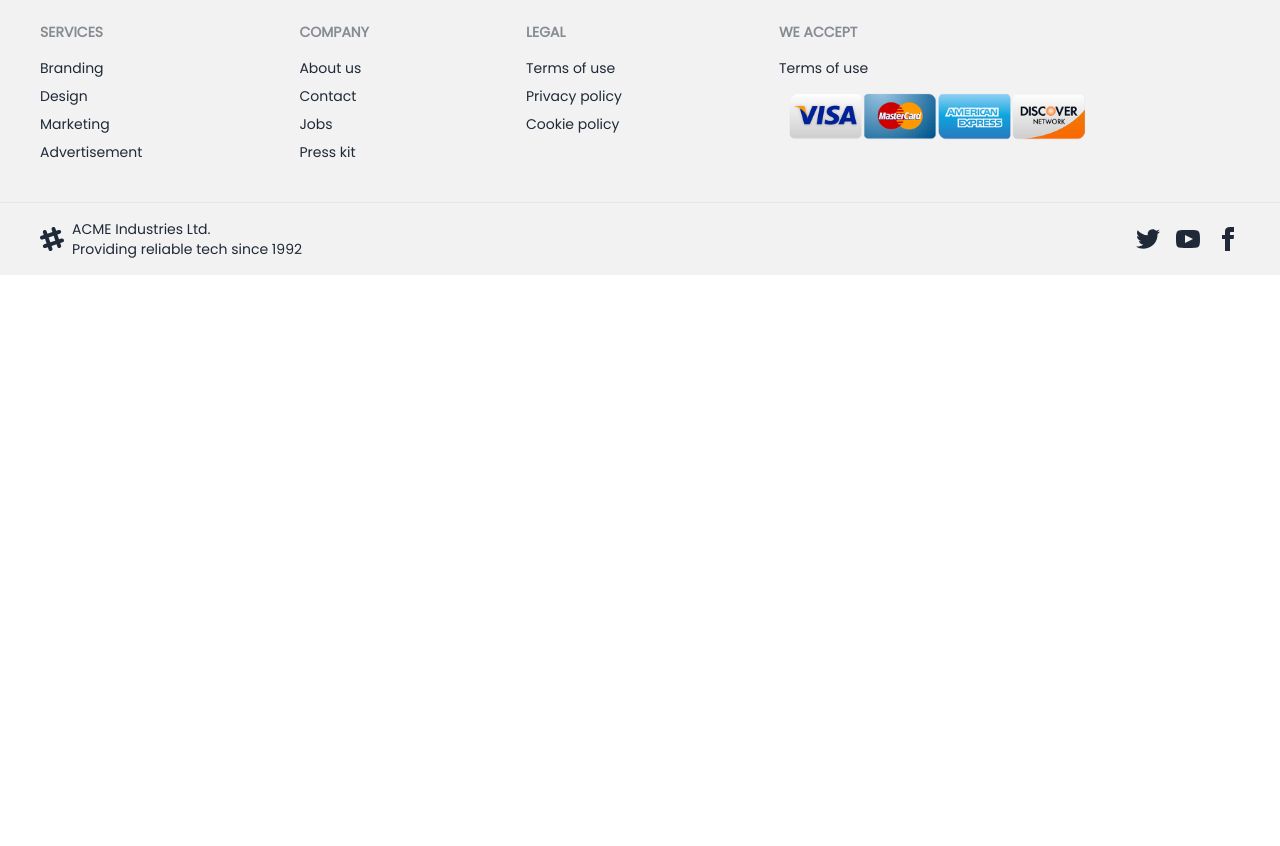
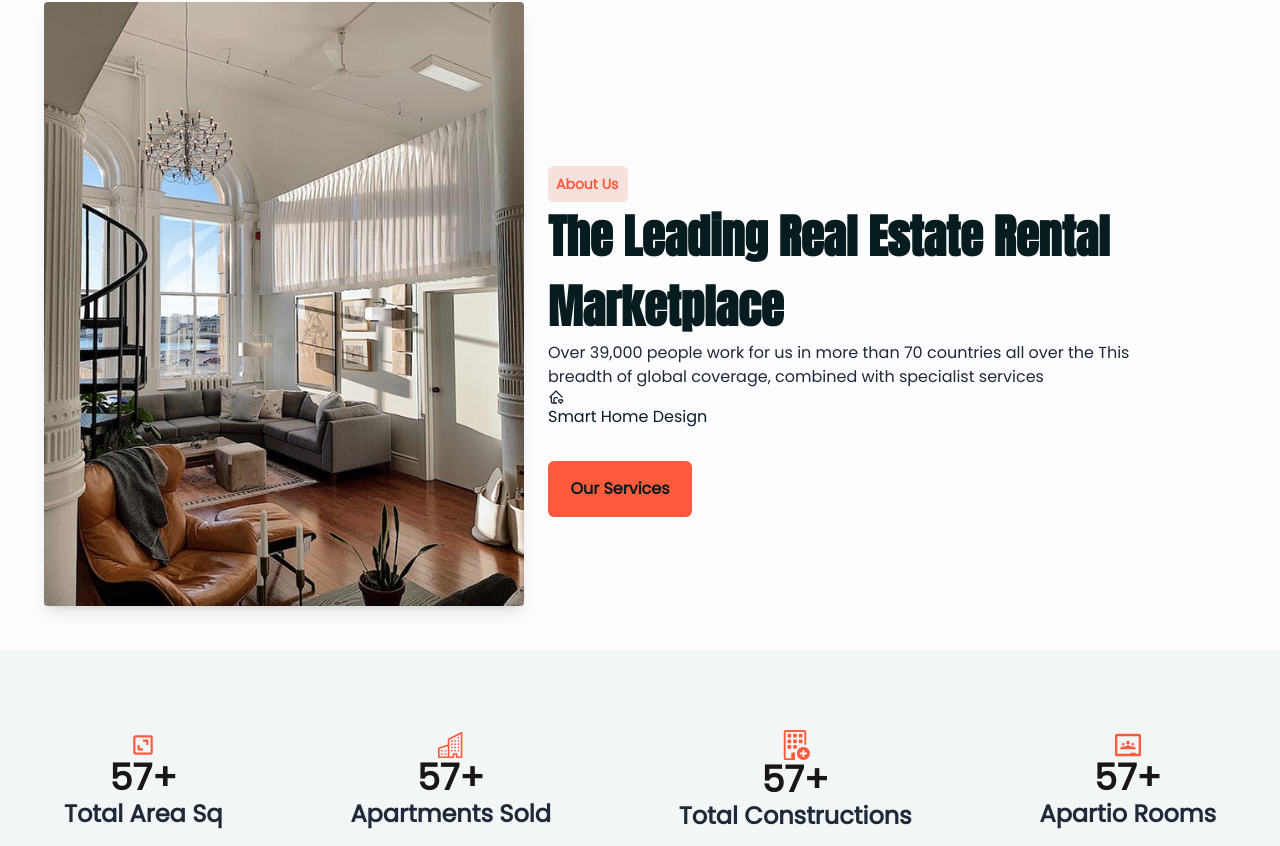
Before and after one commit to joy-sarkar/HouseR-realstate-projects, a React (Vite) app: page / in a window 1280 px wide. Shown: the part 614-1460 px from the top of the page. Before the commit the page ends 889 px from the top, so only its background shows below. Built offline with nearby package versions, Linux system fonts and the light colour scheme.

Commit message:
about us section added

```diff
--- a/src/Components/About/About.jsx
+++ b/src/Components/About/About.jsx
@@ -1,14 +1,37 @@
-
-import {aboutData} from "../static"
+import { aboutData } from "..";
+import about_img from "../../assets/about_section_Img.jpg";
 const About = () => {
-    console.log(aboutData)
+//   console.log("Inside data", aboutData[0].microFeature);
   return (
-        <section>
+    <section className="bg-[#fdfdff] flex">
+      <div className=" py-11 pl-11">
+        <img
+          src={about_img}
+          className="shadow-lg w-[30rem] object-cover rounded"
+          alt=""
+        />
+      </div>
+      <div className="w-1/2 relative">
+        <div className="textContainer absolute top-44 left-6">
+          <p className="text-sm text-[#ff5a3c] bg-[#e2766338] w-20 p-2 rounded-md font-semibold mt-8">
+            {aboutData[0].topTitle}
+          </p>
+          <h1 className="text-[2.9rem] font-black font-anton text-[#071c1f]">
+            {aboutData[0].title}
+          </h1>
+          <p>{aboutData[0].subTitle}</p>
+          <div className="grid grid-cols-2">
+            {aboutData[0].microFeature.map((item) => (
+              <div key={item.id}>
                 <div>
-        <h1>about</h1>
+                    {item.icon}
                 </div>
-            <div>
-
+                <p className="text-[#071c1f]">{item.text}</p>
+              </div>
+            ))}
+          </div>
+          <button className="bg-[#ff5a3c] text-[#071c1f] w-36 mt-8 p-4 rounded-md font-semibold">Our Services</button>
+        </div>
       </div>
     </section>
   );
--- /dev/null
+++ b/src/Components/Home/Counter/Counter.jsx
@@ -0,0 +1,104 @@
+import { useState, useEffect } from "react";
+import { SiGoogleclassroom } from "react-icons/si";
+import { BsBuildings, BsBuildingAdd } from "react-icons/bs";
+import { BiArea } from "react-icons/bi";
+
+function Counter({ area, apartment, construction, room }) {
+  const [totalArea, setTotalArea] = useState(0);
+  const [totalApartment, setTotalApartment] = useState(0);
+  const [totalConstruction, setTotalConstruction] = useState(0);
+  const [totalRoom, setTotalRoom] = useState(0);
+
+  useEffect(() => {
+    let areaCounter;
+
+    if (totalArea < area) {
+      areaCounter = setInterval(() => {
+        setTotalArea((prevCount) => prevCount + 1);
+      }, 100); // Change this to control the speed of counting (in milliseconds)
+    }
+
+    return () => {
+      clearInterval(areaCounter);
+    };
+  }, [totalArea, area]);
+  //   apartment counter
+  useEffect(() => {
+    let apartmentCounter;
+
+    if (totalApartment < apartment) {
+      apartmentCounter = setInterval(() => {
+        setTotalApartment((prevCount) => prevCount + 1);
+      }, 100); // Change this to control the speed of counting (in milliseconds)
+    }
+
+    return () => {
+      clearInterval(apartmentCounter);
+    };
+  }, [totalApartment, apartment]);
+  //   construction counter
+  useEffect(() => {
+    let constructionCounter;
+
+    if (totalConstruction < construction) {
+      constructionCounter = setInterval(() => {
+        setTotalConstruction((prevCount) => prevCount + 1);
+      }, 100); // Change this to control the speed of counting (in milliseconds)
+    }
+
+    return () => {
+      clearInterval(constructionCounter);
+    };
+  }, [totalApartment, apartment]);
+  //   Rooms Counter
+  useEffect(() => {
+    let roomCounter;
+
+    if (totalRoom < room) {
+      roomCounter = setInterval(() => {
+        setTotalRoom((prevCount) => prevCount + 1);
+      }, 100); // Change this to control the speed of counting (in milliseconds)
+    }
+
+    return () => {
+      clearInterval(roomCounter);
+    };
+  }, [totalRoom, room]);
+
+  return (
+    <section className="bg-[#f2f6f7] px-16">
+      <div className="counterContent md:flex justify-between py-20">
+        <div className="flex flex-col justify-center items-center">
+          <BiArea color="#ff5a3c" size={26} />
+          <h1 className="font-extrabold text-4xl text-[#181717]">
+            {totalArea}+
+          </h1>
+          <h3 className="font-bold text-2xl">Total Area Sq</h3>
+        </div>
+        <div className="flex flex-col justify-center items-center">
+          <BsBuildings color="#ff5a3c" size={26} />
+          <h1 className="font-extrabold text-4xl text-[#181717]">
+            {totalApartment}+
+          </h1>
+          <h3 className="font-bold text-2xl">Apartments Sold</h3>
+        </div>
+        <div className="flex flex-col justify-center items-center">
+          <BsBuildingAdd  color="#ff5a3c" size={30} />
+          <h1 className="font-extrabold text-4xl text-[#181717]">
+            {totalConstruction}+
+          </h1>
+          <h3 className="font-bold text-2xl">Total Constructions</h3>
+        </div>
+        <div className="flex flex-col justify-center items-center">
+          <SiGoogleclassroom color="#ff5a3c" size={26} />
+          <h1 className="font-extrabold text-4xl text-[#181717]">
+            {totalRoom}+
+          </h1>
+          <h3 className="font-bold text-2xl">Apartio Rooms</h3>
+        </div>
+      </div>
+    </section>
+  );
+}
+
+export default Counter;
--- a/src/Components/Home/HeroSection.jsx
+++ b/src/Components/Home/HeroSection.jsx
@@ -4,7 +4,7 @@ import "swiper/css/navigation";
 // import "./styles.css";
 import { AiOutlineArrowLeft, AiOutlineArrowRight } from "react-icons/ai";
 import {IoHome} from "react-icons/io5";
-import { SliderData } from "../static";
+import { SliderData } from "..";
 import { Autoplay, Navigation } from "swiper/modules";
 const HeroSection = () => {
   // lg:max-w-screen-2xl
@@ -25,16 +25,17 @@ const HeroSection = () => {
           }}
         >
           {SliderData.map((item) => (
+            // console.log("unick id",item.id)
             <div key={item.id}>
               {/* h-4/5 */}
-              <SwiperSlide className="relative ">
+              <SwiperSlide key={item.id} className="relative ">
                 <div className="px-[2rem]">
                   <div>
                     <div className="absolute top-[9rem] left-[8.8rem] flex ">
                       <IoHome style={{ color: "#ff5a3c" }}/>
                     <p className="ml-2 text-[#ff5a3c]">{item.topTitle}</p>
                     </div>
-                    <h2 className="text-[2.8rem] w-[27rem] font-black	text-[#071c1f] absolute top-[10rem] left-[8.6rem] text-wrap">
+                    <h2 className="text-[2.8rem] w-[27rem] font-md	text-[#071c1f] font-anton absolute top-[11rem] left-[8.6rem] text-wrap">
                       {item.title}
                     </h2>
                     <p className="absolute text-[#ff5a3c] text-md top-[20rem] w-[28rem] left-[8.6rem]">{item.subTitle}</p>
--- a/src/Components/Home/Home.jsx
+++ b/src/Components/Home/Home.jsx
@@ -1,10 +1,12 @@
 import About from "../About/About";
+import Counter from "./Counter/Counter";
 import HeroSection from "./HeroSection";
 const Home = () => {
   return (
     <div>
       <HeroSection />
       <About/>
+      <Counter area={60} apartment={80} construction={60} room={90}/>
     </div>
   );
 };
--- /dev/null
+++ b/src/Components/index.js
@@ -0,0 +1,89 @@
+import img1 from "../../src/assets/slider1.png";
+import img2 from "../../src/assets/slider2 .png";
+import img3 from "../../src/assets/slider3.png";
+import img4 from "../../src/assets/slider4.png";
+// react icon
+import { TbHomeHeart } from "react-icons/tb";
+// data for hero slider
+export const SliderData = [
+  {
+    id: "1",
+    title: "Find Your Dream House By Us",
+    topTitle: "Real Estale Agency",
+    subTitle:
+      "Home is where you make memories, and your dream home is where you make them last.",
+    imgUrl: img1,
+  },
+  {
+    id: "2",
+    title: "The Right Place of House Finding",
+    topTitle: "Real Estale Agency",
+    subTitle:
+      "Your dream home is a masterpiece waiting to be discovered. Start your journey today.",
+    imgUrl: img2,
+  },
+  {
+    id: "3",
+    title: "Elegance, comfort, and your dreams",
+    topTitle: "Real Estale Agency",
+    subTitle:
+      "Your dream home is more than a property; it's a reflection of your aspirations",
+    imgUrl: img3,
+  },
+  {
+    id: "4",
+    title: "There's no place like a dream home",
+    topTitle: "Real Estale Agency",
+    subTitle:
+      "Home is where your story begins, and we're here to help you find the perfect chapter",
+    imgUrl: img4,
+  },
+];
+
+// data for about section
+export const aboutData = [
+  {
+    topTitle: "About Us",
+    title: "The Leading Real Estate Rental Marketplace",
+    subTitle:
+      "Over 39,000 people work for us in more than 70 countries all over the This breadth of global coverage, combined with specialist services",
+    microFeature: [{ id: 1, text: "Smart Home Design", icon: <TbHomeHeart /> }],
+  },
+];
+export const sellProperty = [
+  {
+    title: "Today Sells Properties",
+    subtitle:
+      "HouseR allow you to design unlimited panels and real estate custom forms to capture leads and keep record of all information",
+    facilities: [
+      { id: 1, title: "Live Music Concerts at Luviana" },
+      { id: 2, title: "Our SecretIsland Boat Tour is Just for You" },
+      { id: 3, title: "Live Music Cocerts at Luviana" },
+      { id: 4, title: "Live Music Concerts at Luviana" },
+    ],
+    features: [
+      { id: 1, title1: 3, title: "Bedrooms" },
+      { id: 2, title1: 2, title: "Bathrooms" },
+      { id: 3, title1: 2, title: "Car parking" },
+      { id: 4, title1: 3450, title: "square Ft" },
+    ],
+  },
+];
+// service main focus
+export const services =[
+  {id:1,
+    title: "Buy a House",
+    text:"over 1 million+ homes for sale available on the website, we can match you with a house you will want to call home.",
+    btnText:"Buy a House"
+  },
+  {id:1,
+    title: "Rent a House",
+    text:"over 1 million+ homes for sale available on the website, we can match you with a house you will want to call home.",
+    btnText:"Rent a House"
+  },
+  {id:1,
+    title: "Sell a House",
+    text:"over 1 million+ homes for sale available on the website, we can match you with a house you will want to call home.",
+    btnText:"Sell a House"
+  }
+]
--- a/src/Components/static.js
+++ /dev/null
@@ -1,54 +0,0 @@
-import img1 from "../../src/assets/slider1.png";
-import img2 from "../../src/assets/slider2 .png";
-import img3 from "../../src/assets/slider3.png";
-import img4 from "../../src/assets/slider4.png";
-// data for hero slider
-export const SliderData = [
-  {
-    id: "1",
-    title: "Find Your Dream House By Us",
-    topTitle: "Real Estale Agency",
-    subTitle:
-      "Home is where you make memories, and your dream home is where you make them last.",
-    imgUrl: img1,
-  },
-  {
-    id: "2",
-    title: "The Right Place of House Finding",
-    topTitle: "Real Estale Agency",
-    subTitle:
-      "Your dream home is a masterpiece waiting to be discovered. Start your journey today.",
-    imgUrl: img2,
-  },
-  {
-    id: "3",
-    title: "Elegance, comfort, and your dreams",
-    topTitle: "Real Estale Agency",
-    subTitle:
-      "Your dream home is more than a property; it's a reflection of your aspirations",
-    imgUrl: img3,
-  },
-  {
-    id: "4",
-    title: "There's no place like a dream home",
-    topTitle: "Real Estale Agency",
-    subTitle:
-      "Home is where your story begins, and we're here to help you find the perfect chapter",
-    imgUrl: img4,
-  },
-];
-
-// data for about section
-export const aboutData = [
-  {
-    title: "The Leading Real Estate Rental Marketplace",
-    subTitle:
-      "Over 39,000 people work for us in more than 70 countries all over the This breadth of global coverage, combined with specialist services",
-    microFeature: [
-      { id: "1", text: "Smart Home Design", icon: "1" },
-      { id: "2", text: "Beautiful Scene Around", icon: "1" },
-      { id: "3", text: "Exceptional Lifestyle", icon: "1" },
-      { id: "4", text: "Complete 24/7 Security", icon: "1" },
-    ],
-  },
-];
--- a/src/index.css
+++ b/src/index.css
@@ -11,7 +11,7 @@
 @tailwind components;
 @tailwind utilities;
 @layer base {
-  html {
+  body {
     font-family: "poppins";
   }
 
```
Also changed, not shown: src/assets/about_section_Img.jpg (added). Lines whose indentation alone changed are shown as unchanged.
